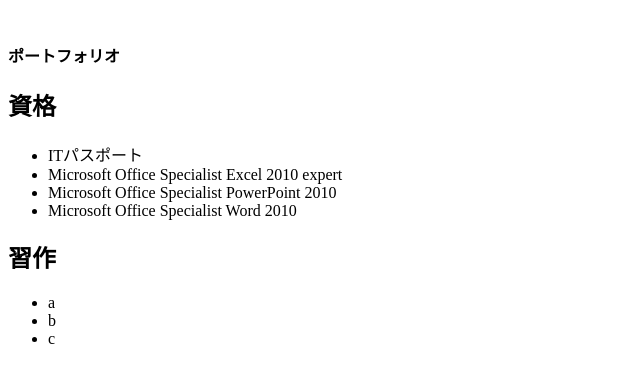
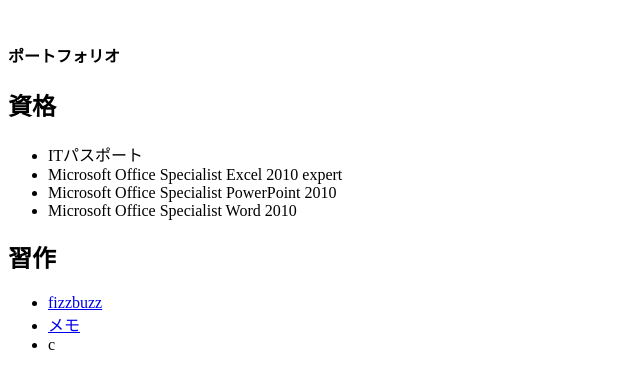
Before and after one commit to matubo3/portfolio, a website: page index.html in a window 1280 px wide. Shown: the whole page, without its empty margins (0-640 px from the left). Drawn offline with Linux system fonts and the light colour scheme.

Commit message:
linkの追加

```diff
--- a/index.html
+++ b/index.html
@@ -17,8 +17,8 @@
     </ul>
     <h2>習作</h2>
     <ul>
-        <li>a</li>
-        <li>b</li>
+        <li><a href="fizzbuzz.html">fizzbuzz</a></li>
+        <li><a href="memo.html">メモ</a> </li>
         <li>c</li>
     </ul>
 
```
